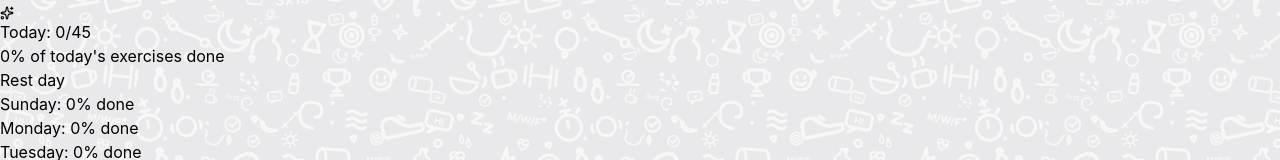
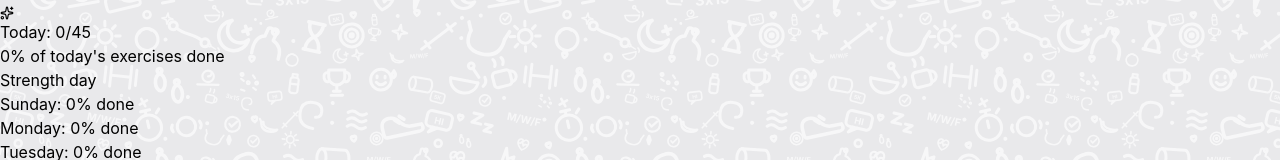
Before and after one commit to ungoldman/pt-tracker, a React (Vite) app: page / in a window 1280 px wide. Shown: the part 152-312 px from the top of the page. Built offline with nearby package versions, Linux system fonts and the light colour scheme.

Commit message:
fix: detect strength days from block flag

```diff
--- a/src/App.jsx
+++ b/src/App.jsx
@@ -225,7 +225,7 @@ const App = () => {
   const todayBlocks = getExercisesForDay(todayLabel)
   const stats = dayStats(completed, todayBlocks, todayLabel)
   const pct = stats.pct
-  const isStrengthDay = computeIsStrengthDay(todayBlocks)
+  const isStrengthDay = computeIsStrengthDay(exercises, todayBlocks)
   const priorityStats = { done: stats.priorityDone, total: stats.priorityTotal }
   const threeDayWindow = getThreeDayWindow()
   const weekSummary = days.map((day) => ({
--- a/src/data.js
+++ b/src/data.js
@@ -3,7 +3,7 @@ import { Dumbbell, Hand, Infinity as InfinityIcon, Star, Sunrise, Target } from
 // Blocks keyed by name, in display order. Each carries its layout identity:
 // `lane` (fixed day-view column), `icon`, and `accent` (color token, resolved
 // by lib/blockStyle). Scheduling: a per-exercise `days` wins, else the block's
-// `days`, else daily. The dumbbell blocks run Mon/Wed/Fri for ~48h shoulder
+// `days`, else daily. The `strength` blocks run Mon/Wed/Fri for ~48h shoulder
 // recovery between sessions, and Resistance runs on the days between.
 //
 // Completion and notes are keyed by block name plus a hash of the exercise
@@ -103,6 +103,7 @@ export const exercises = {
   },
   Sidelying: {
     displayName: 'Sidelying',
+    strength: true,
     lane: 0,
     accent: 'purple',
     days: MWF,
@@ -115,6 +116,7 @@ export const exercises = {
   },
   Supine: {
     displayName: 'Supine',
+    strength: true,
     lane: 0,
     accent: 'purple',
     days: MWF,
@@ -130,6 +132,7 @@ export const exercises = {
   },
   Standing: {
     displayName: 'Standing',
+    strength: true,
     lane: 1,
     accent: 'purple',
     days: MWF,
@@ -158,6 +161,7 @@ export const exercises = {
   },
   Seated: {
     displayName: 'Seated',
+    strength: true,
     lane: 2,
     accent: 'purple',
     days: MWF,
--- a/src/lib/schedule.js
+++ b/src/lib/schedule.js
@@ -25,7 +25,7 @@ export function getExercisesForDay(exercises, day) {
   return result
 }
 
-/** A day is a strength/training day if the Strength block is scheduled on it. */
-export function isStrengthDay(blocks) {
-  return blocks.some(({ category }) => category.startsWith('Strength'))
+/** A day is a strength day if any block flagged `strength` is scheduled on it. */
+export function isStrengthDay(exercises, blocks) {
+  return blocks.some(({ category }) => exercises[category]?.strength)
 }
```
